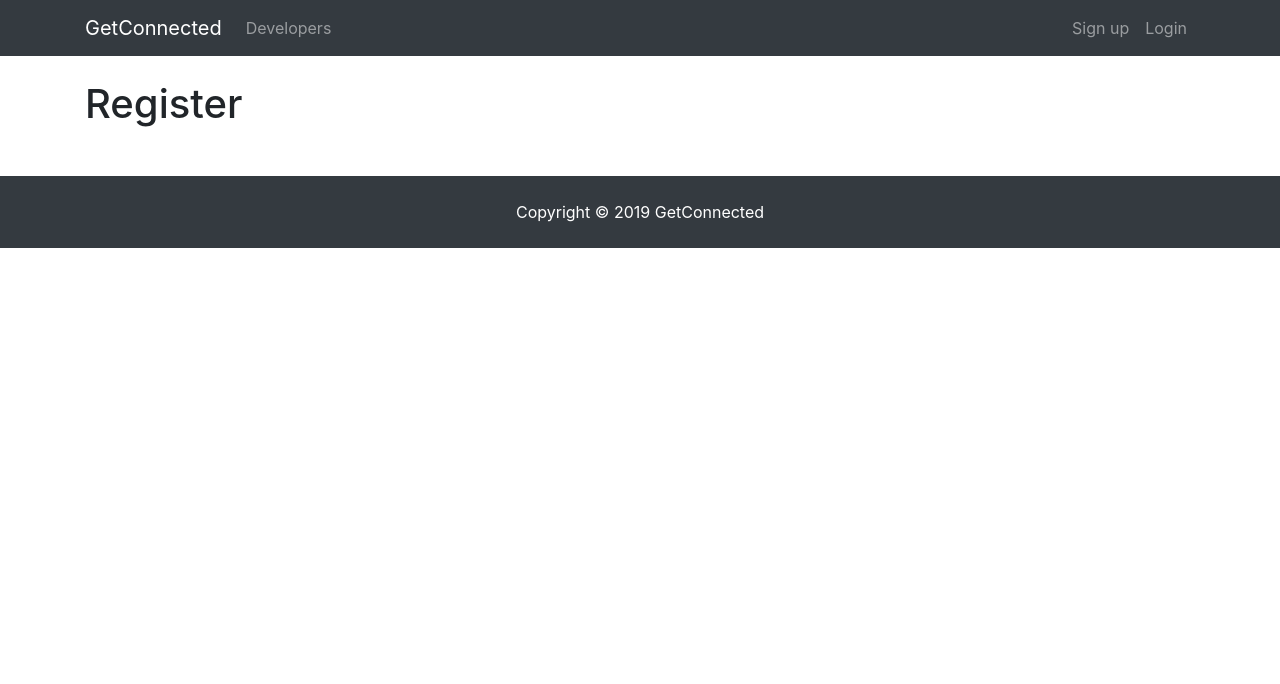
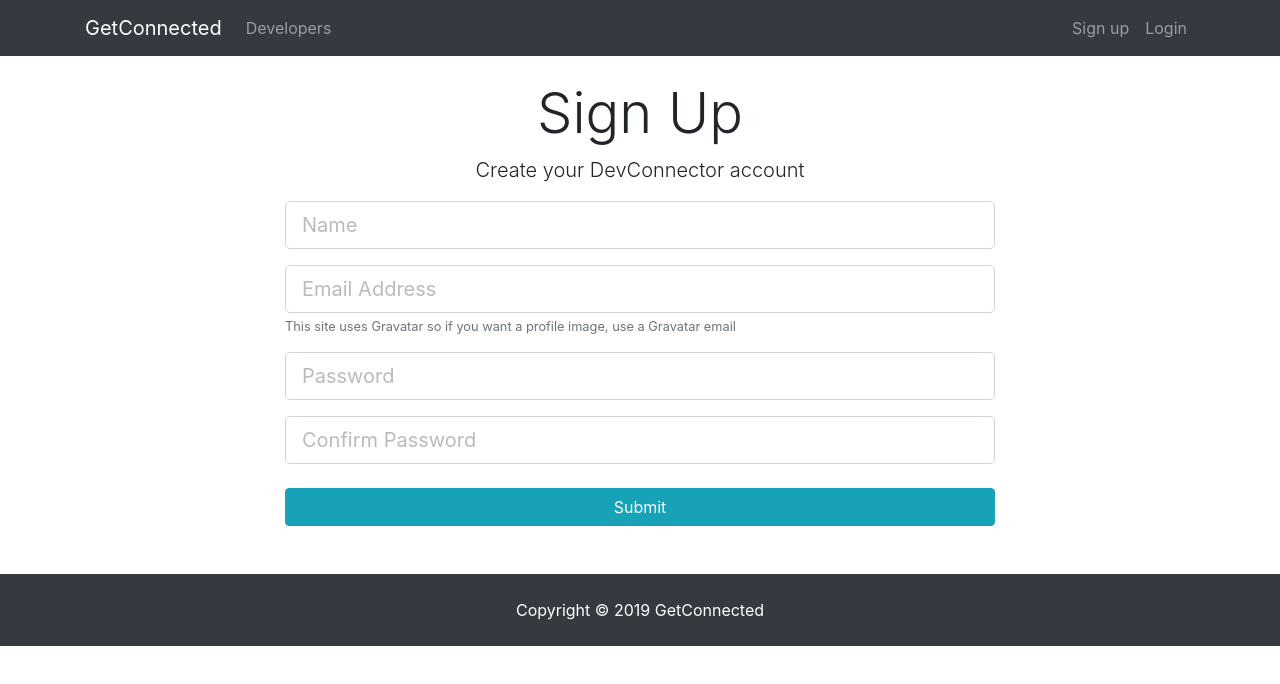
Before and after one commit to murraywilliams/mern-getconnected, a React (Create React App) app in the folder client/: page /register in a window 1280 px wide. Shown: the top 684 px of the page. Built offline with nearby package versions, Linux system fonts and the light colour scheme.

Commit message:
Add Register form with state

```diff
--- a/client/src/components/auth/Register.js
+++ b/client/src/components/auth/Register.js
@@ -1,10 +1,93 @@
 import React, { Component } from 'react';
 
 class Register extends Component {
+  state = {
+    name: '',
+    email: '',
+    password: '',
+    passwordConf: '',
+    errors: {}
+  };
+
+  onChange = e => {
+    this.setState({
+      [e.target.name]: e.target.value
+    });
+  };
+
+  onSubmit = e => {
+    e.preventDefault();
+
+    const newUser = {
+      name: this.state.name,
+      email: this.state.email,
+      password: this.state.password,
+      passwordConf: this.state.passwordConf
+    };
+
+    console.log(newUser);
+  };
+
   render() {
     return (
-      <div>
-        <h1>Register</h1>
+      <div className='register'>
+        <div className='container'>
+          <div className='row'>
+            <div className='col-md-8 m-auto'>
+              <h1 className='display-4 text-center'>Sign Up</h1>
+              <p className='lead text-center'>
+                Create your DevConnector account
+              </p>
+              <form onSubmit={this.onSubmit}>
+                <div className='form-group'>
+                  <input
+                    type='text'
+                    className='form-control form-control-lg'
+                    placeholder='Name'
+                    name='name'
+                    value={this.state.name}
+                    onChange={this.onChange}
+                  />
+                </div>
+                <div className='form-group'>
+                  <input
+                    type='email'
+                    className='form-control form-control-lg'
+                    placeholder='Email Address'
+                    name='email'
+                    value={this.state.email}
+                    onChange={this.onChange}
+                  />
+                  <small className='form-text text-muted'>
+                    This site uses Gravatar so if you want a profile image, use
+                    a Gravatar email
+                  </small>
+                </div>
+                <div className='form-group'>
+                  <input
+                    type='password'
+                    className='form-control form-control-lg'
+                    placeholder='Password'
+                    name='password'
+                    value={this.state.password}
+                    onChange={this.onChange}
+                  />
+                </div>
+                <div className='form-group'>
+                  <input
+                    type='password'
+                    className='form-control form-control-lg'
+                    placeholder='Confirm Password'
+                    name='passwordConf'
+                    value={this.state.passwordConf}
+                    onChange={this.onChange}
+                  />
+                </div>
+                <input type='submit' className='btn btn-info btn-block mt-4' />
+              </form>
+            </div>
+          </div>
+        </div>
       </div>
     );
   }
```
